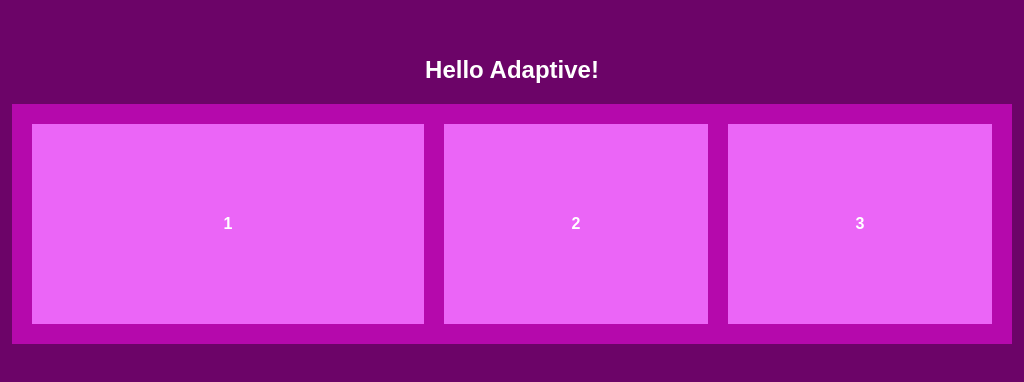
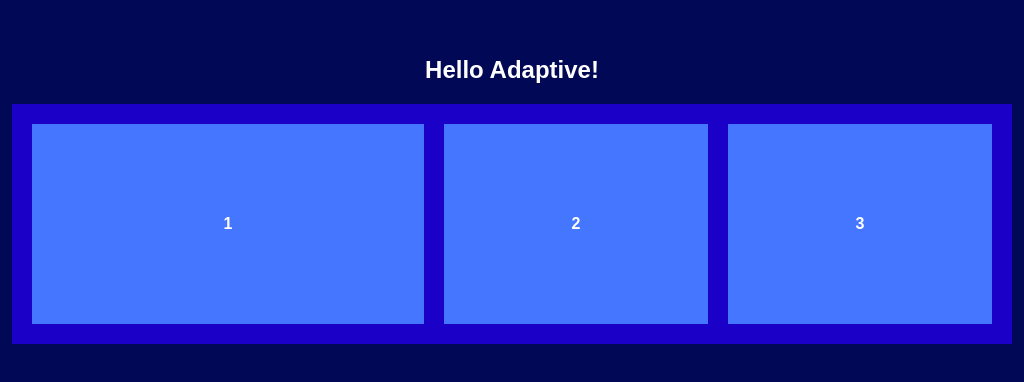
Before and after one commit to suniaikin/hw, a plain HTML site: page 04-adaptive/index.html in a window 1024 px wide. Shown: the part 210-592 px from the top of the page. Drawn offline with Linux system fonts and the light colour scheme.

Commit message:
adding media style for a particular interval from 1004px till 1100px

```diff
--- a/04-adaptive/style.css
+++ b/04-adaptive/style.css
@@ -46,6 +46,27 @@ section {
 .elem:first-child {
     flex-grow: 3;
     flex-shrink: 52;
+
+
+}
+
+
+@media screen and (max-width: 1100px) and (min-width: 1004px) {
+
+    section {
+
+        background-color: rgb(1, 9, 86);
+    }
+
+    .box {
+        background-color: rgb(27, 0, 199);
+    }
+
+    .elem {
+        background-color: rgb(69, 118, 255);
+
+    }
+
 }
 
 @media screen and (max-width: 992px) {
```
